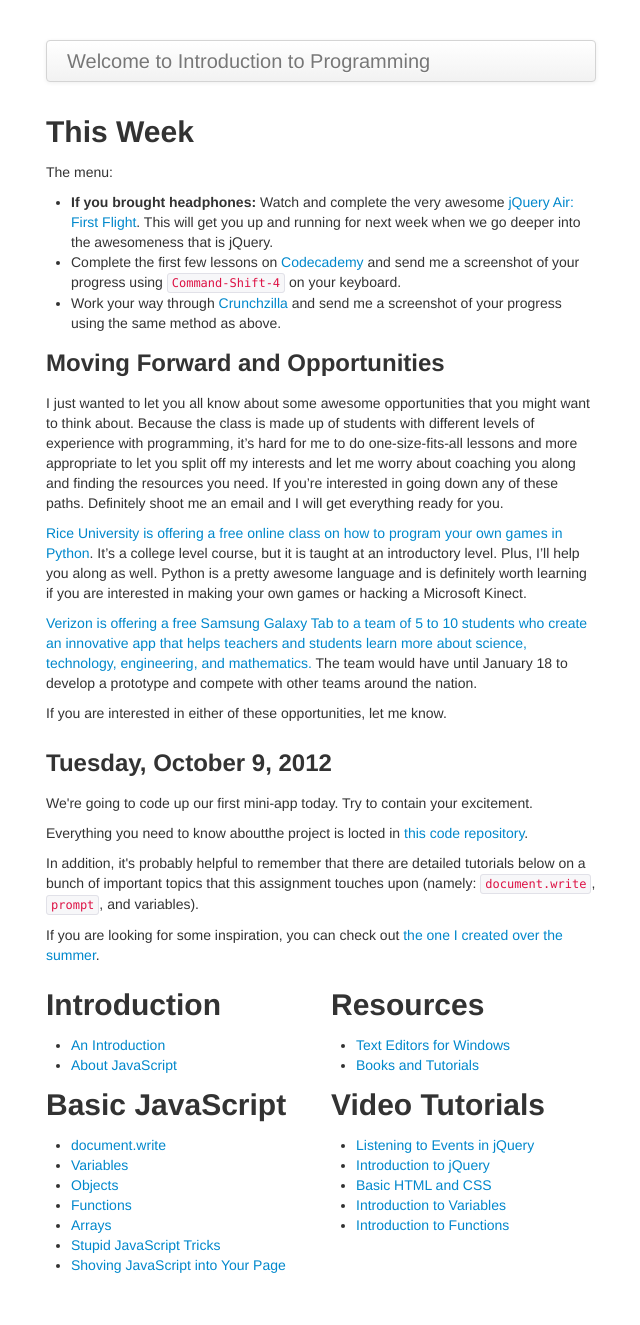
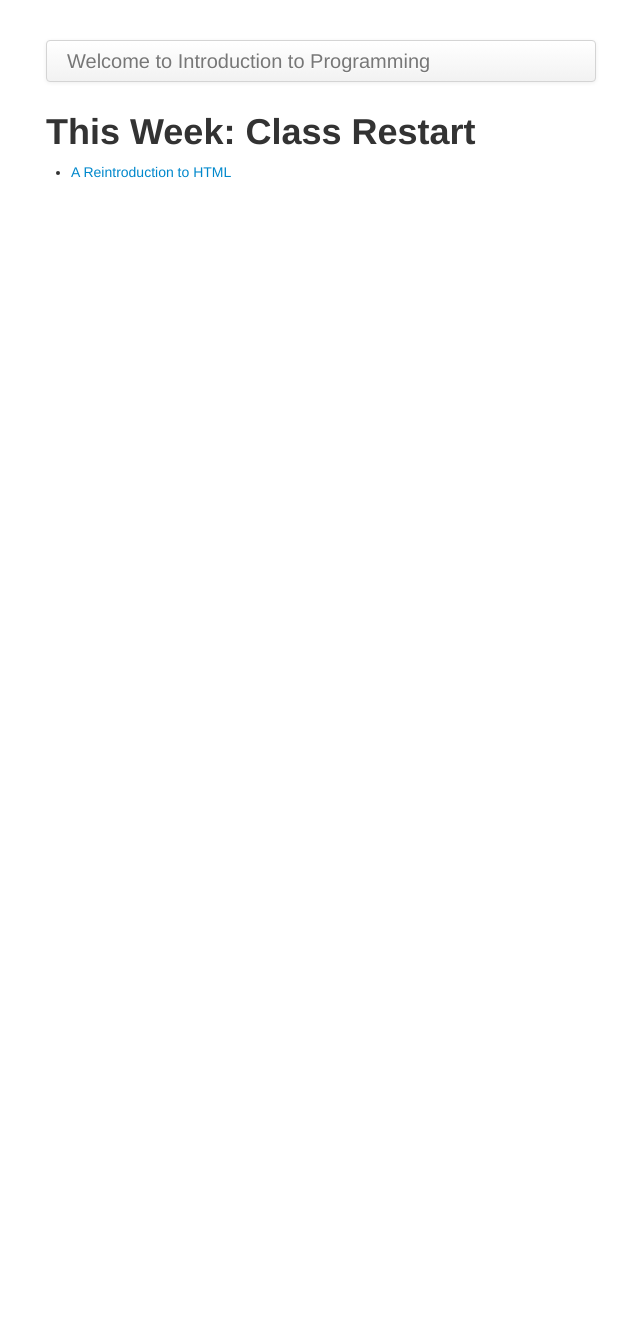
Before and after one commit to scholarsnyc/code-camp, a Jekyll site: the page built from index.html, in a window 1280 px wide. Shown: the whole page, without its empty margins (319-959 px from the left). Built offline with Jekyll 4.4.1, drawn with Linux system fonts in a browser that asks for light colours; after the commit the page ends 900 px from its top, so only the background shows below that.

Commit message:
Blow away old content

```diff
--- a/index.html
+++ b/index.html
@@ -6,82 +6,12 @@
 <div class="row">
 
   <div class="span2">
-    <h2 id="this_week">This Week</h2>
 
-    <p>The menu:</p>
+    <h1>This Week: Class Restart</h1>
 
     <ul>
-    <li><strong>If you brought headphones:</strong> Watch and complete the very awesome <a href="http://www.codeschool.com/courses/jquery-air-first-flight">jQuery Air: First Flight</a>. This will get you up and running for next week when we go deeper into the awesomeness that is jQuery.</li>
-    <li>Complete the first few lessons on <a href="http://www.codecademy.com/">Codecademy</a> and send me a screenshot of your progress using <code>Command-Shift-4</code> on your keyboard.</li>
-    <li>Work your way through <a href="http://www.crunchzilla.com/code-monster">Crunchzilla</a> and send me a screenshot of your progress using the same method as above.</li>
+      <li><a href="https://gist.github.com/4704079">A Reintroduction to HTML</a></li>
     </ul>
 
-    <h3 id="moving_forward_with_opportunities">Moving Forward and Opportunities</h3>
-
-    <p>I just wanted to let you all know about some awesome opportunities that you might want to think about. Because the class is made up of students with different levels of experience with programming, it&#8217;s hard for me to do one-size-fits-all lessons and more appropriate to let you split off my interests and let me worry about coaching you along and finding the resources you need. If you&#8217;re interested in going down any of these paths. Definitely shoot me an email and I will get everything ready for you.</p>
-
-    <p><a href="https://www.coursera.org/course/interactivepython">Rice University is offering a free online class on how to program your own games in Python</a>. It&#8217;s a college level course, but it is taught at an introductory level. Plus, I&#8217;ll help you along as well. Python is a pretty awesome language and is definitely worth learning if you are interested in making your own games or hacking a Microsoft Kinect.</p>
-
-    <p><a href="http://appchallenge.tsaweb.org/">Verizon is offering a free Samsung Galaxy Tab to a team of 5 to 10 students who create an innovative app that helps teachers and students learn more about science, technology, engineering, and mathematics.</a> The team would have until January 18 to develop a prototype and compete with other teams around the nation.</p>
-
-    <p>If you are interested in either of these opportunities, let me know.</p>
-  </div>
-
-</div>
-
-<div class="row">
-
-  <div class="span2">
-    <h3>Tuesday, October 9, 2012</h3>
-    <p>We're going to code up our first mini-app today. Try to contain your excitement.</p>
-    <p>Everything you need to know aboutthe project is locted in <a href="https://github.com/scholarsnyc/madlibs">this code repository</a>.</p>
-    <p>In addition, it's probably helpful to remember that there are detailed tutorials below on a bunch of important topics that this assignment touches upon (namely: <code>document.write</code>, <code>prompt</code>, and variables).
-    <p>If you are looking for some inspiration, you can check out <a href="https://gist.github.com/3176402">the one I created over the summer</a>.</p>
   </div>
 </div>
-
-<div class="row">
-  <div class="span1">
-    <h2>Introduction</h2>
-    <ul>
-    {% for post in site.categories.introduction %}
-      <li><a href="{{ post.url }}">{{ post.title }}</a></li>
-    {% endfor %}
-    </ul>
-
-    <!-- <h2>jQuery Tutorials</h2>
-    <ul>
-    <li><a href="http://docs.jquery.com/Tutorials:Getting_Started_with_jQuery" title="Tutorials:Getting Started with jQuery - jQuery JavaScript Library">Getting Started with jQuery</a></li>
-    <li><a href="http://www.jquery-tutorial.net/" title="The complete jQuery tutorial">The Complete jQuery tutorial</a></li>
-    <li><a href="http://net.tutsplus.com/articles/web-roundups/jquery-for-absolute-beginners-video-series/" title="jQuery for Absolute Beginners: The Complete Series | Nettuts+">jQuery for Absolute Beginners: The Complete Series</a></li>
-    <li><a href="http://www.noupe.com/jquery/50-amazing-jquery-examples-part1.html" title="50+ Amazing Jquery Examples- Part1 - Noupe">50+ Amazing Jquery Examples, Part 1</a></li>
-    </ul> -->
-
-    <h2>Basic JavaScript</h2>
-    <ul>
-      {% for post in site.categories.javascript-basics %}<li><a href="{{ post.url }}">{{ post.title }}</a></li>{% endfor %}
-    </ul>
-
-    <!-- <h2>Links and Repositories</h2>
-    <ul>
-      {% for post in site.categories.links %}<li><a href="{{ post.link }}">{{ post.title }}</a></li>{% endfor %}
-    </ul>
-
-    <h2>Code Samples</h2>
-    <ul>
-      {% for code in site.categories.code %}<li><a href="{{ code.url }}">{{ code.title }}</a></li>{% endfor %}
-    </ul> -->
-
-  </div>
-  <div class="span1">
-    <h2>Resources</h2>
-    <ul>
-      {% for post in site.categories.resources %}<li><a href="{{ post.url }}">{{ post.title }}</a></li>{% endfor %}
-    </ul>
-
-    <h2>Video Tutorials</h2>
-    <ul>
-      {% for video in site.categories.videos %}<li><a href="{{ video.url }}">{{ video.title }}</a></li>{% endfor %}
-    </ul>
-  </div>
-</div>
```
